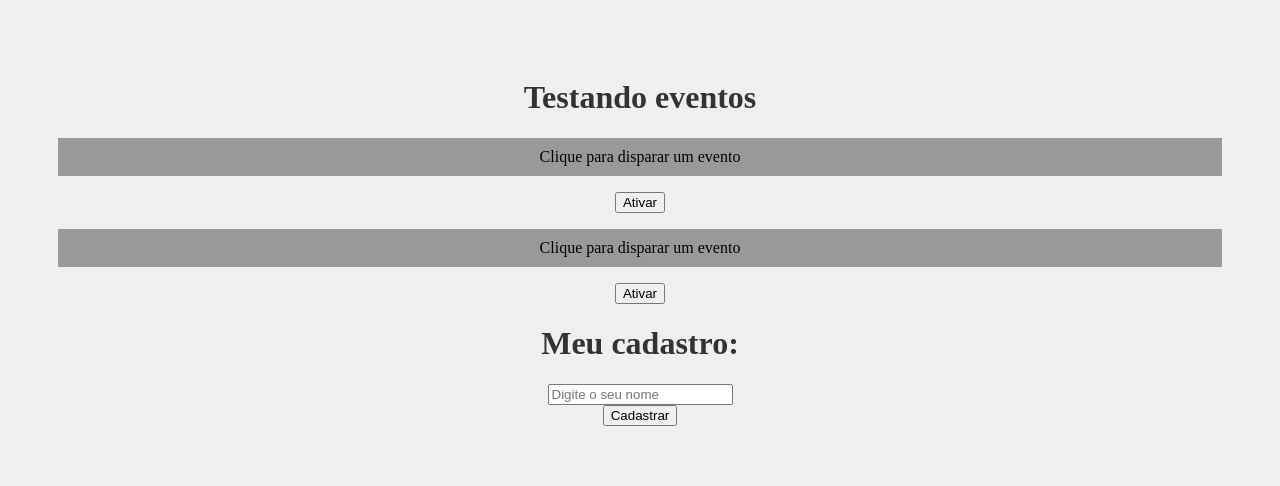
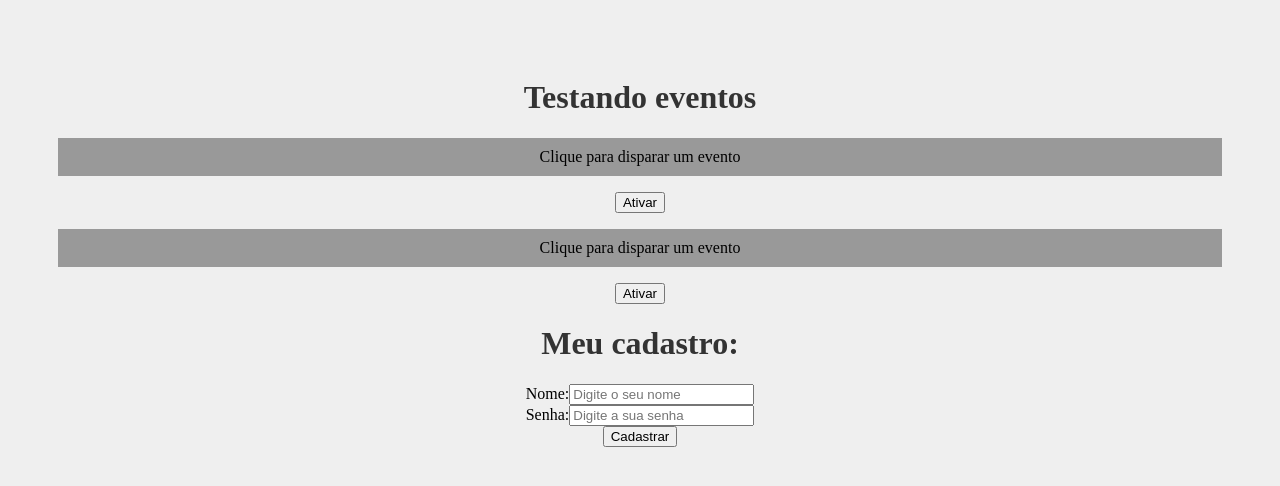
Before and after one commit to caiodutra08/react-course, a React (Create React App) app in the folder meu-projeto/: page / in a window 1280 px wide. Shown: the top 486 px of the page. Built offline with nearby package versions, Linux system fonts and the light colour scheme.

Commit message:
Decima aula/ Tenth class

```diff
--- a/meu-projeto/src/components/Form.js
+++ b/meu-projeto/src/components/Form.js
@@ -1,14 +1,37 @@
+import { useState } from "react";
+
 function Form() {
 	function cadastrarUsuario(e) {
 		e.preventDefault();
-		console.log("Cadastrou o usuario");
+		console.log(`Usuario ${name} foi cadastrado com a senha : ${password}`);
 	}
+
+	const [name, setName] = useState("");
+	const [password, setPassword] = useState("");
+
 	return (
 		<div>
 			<h1>Meu cadastro:</h1>
 			<form onSubmit={cadastrarUsuario}>
 				<div>
-					<input type="text" placeholder="Digite o seu nome" />
+					<label htmlFor="name">Nome:</label>
+					<input
+						type="text"
+						id="name"
+						name="name"
+						placeholder="Digite o seu nome"
+						onChange={(e) => setName(e.target.value)}
+					/>
+				</div>
+				<div>
+					<label htmlFor="password">Senha:</label>
+					<input
+						type="password"
+						id="password"
+						name="password"
+						placeholder="Digite a sua senha"
+						onChange={(e) => setPassword(e.target.value)}
+					/>
 				</div>
 				<div>
 					<input type="submit" value="Cadastrar" />
```
